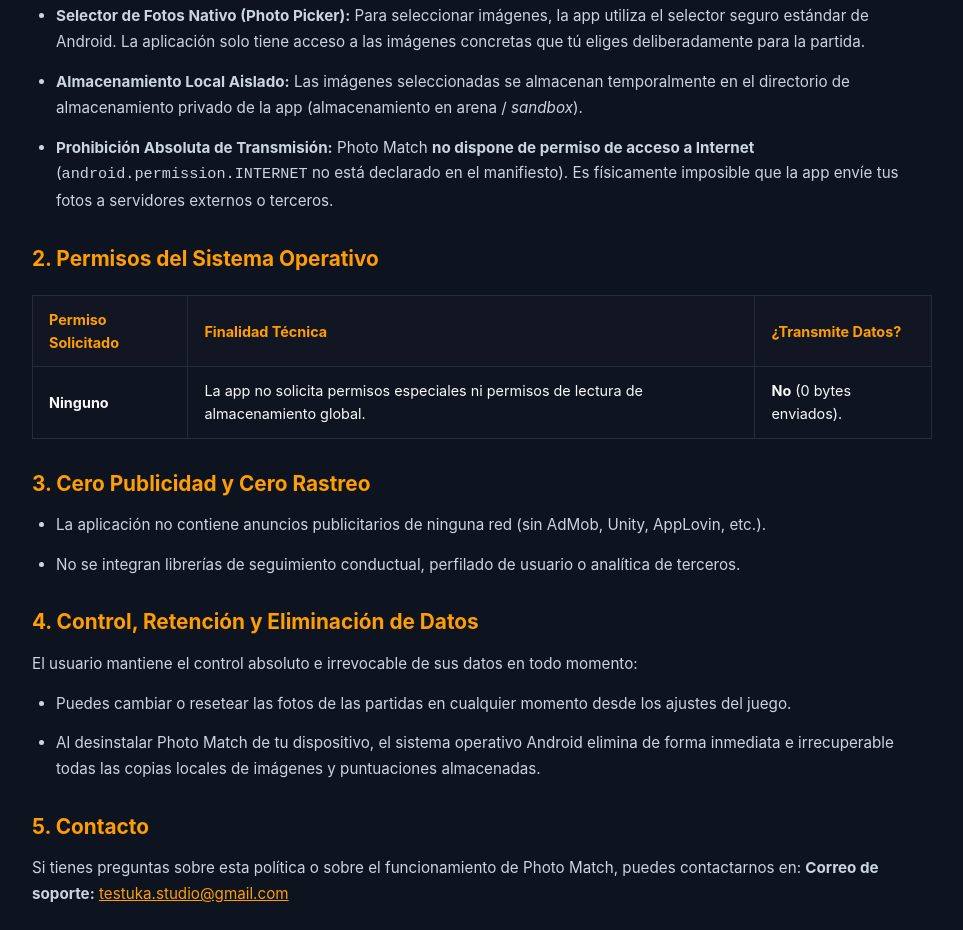
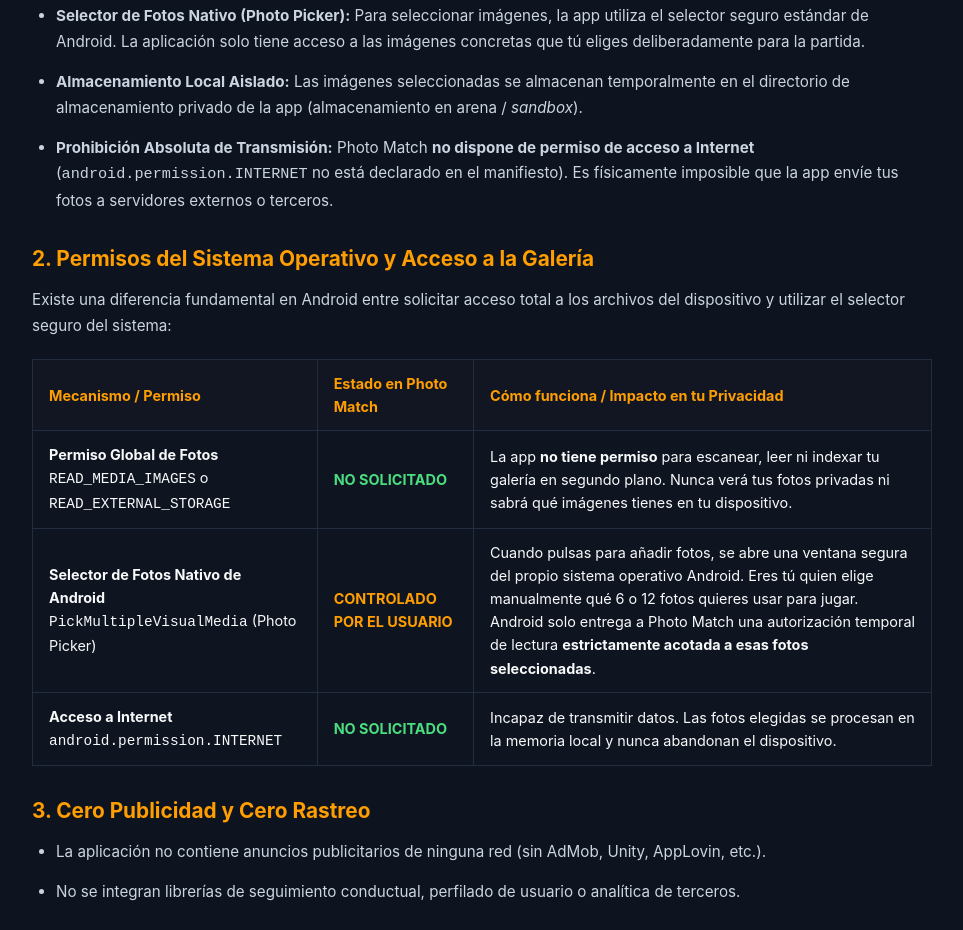
Before and after one commit to testuka-studio/testuka-studio.github.io, a plain HTML site: page privacy/photomatch/index.html in a window 1280 px wide. Shown: the part 511-1441 px from the top of the page, without its empty margins (158-1121 px from the left). Drawn offline with Linux system fonts and the light colour scheme.

Commit message:
docs: clarify Android Photo Picker vs global storage permissions in Photo Match policy

```diff
--- a/privacy/photomatch/index.html
+++ b/privacy/photomatch/index.html
@@ -52,20 +52,33 @@
                 <li><strong>Prohibición Absoluta de Transmisión:</strong> Photo Match <strong>no dispone de permiso de acceso a Internet</strong> (<code>android.permission.INTERNET</code> no está declarado en el manifiesto). Es físicamente imposible que la app envíe tus fotos a servidores externos o terceros.</li>
             </ul>
 
-            <h2>2. Permisos del Sistema Operativo</h2>
+            <h2>2. Permisos del Sistema Operativo y Acceso a la Galería</h2>
+            <p>
+                Existe una diferencia fundamental en Android entre solicitar acceso total a los archivos del dispositivo y utilizar el selector seguro del sistema:
+            </p>
             <table class="policy-table">
                 <thead>
                     <tr>
-                        <th>Permiso Solicitado</th>
-                        <th>Finalidad Técnica</th>
-                        <th>¿Transmite Datos?</th>
+                        <th>Mecanismo / Permiso</th>
+                        <th>Estado en Photo Match</th>
+                        <th>Cómo funciona / Impacto en tu Privacidad</th>
                     </tr>
                 </thead>
                 <tbody>
                     <tr>
-                        <td><strong>Ninguno</strong></td>
-                        <td>La app no solicita permisos especiales ni permisos de lectura de almacenamiento global.</td>
-                        <td><strong>No</strong> (0 bytes enviados).</td>
+                        <td><strong>Permiso Global de Fotos</strong><br><code>READ_MEDIA_IMAGES</code> o <code>READ_EXTERNAL_STORAGE</code></td>
+                        <td><strong style="color: #4ADE80;">NO SOLICITADO</strong></td>
+                        <td>La app <strong>no tiene permiso</strong> para escanear, leer ni indexar tu galería en segundo plano. Nunca verá tus fotos privadas ni sabrá qué imágenes tienes en tu dispositivo.</td>
+                    </tr>
+                    <tr>
+                        <td><strong>Selector de Fotos Nativo de Android</strong><br><code>PickMultipleVisualMedia</code> (Photo Picker)</td>
+                        <td><strong style="color: var(--gold);">CONTROLADO POR EL USUARIO</strong></td>
+                        <td>Cuando pulsas para añadir fotos, se abre una ventana segura del propio sistema operativo Android. Eres tú quien elige manualmente qué 6 o 12 fotos quieres usar para jugar. Android solo entrega a Photo Match una autorización temporal de lectura <strong>estrictamente acotada a esas fotos seleccionadas</strong>.</td>
+                    </tr>
+                    <tr>
+                        <td><strong>Acceso a Internet</strong><br><code>android.permission.INTERNET</code></td>
+                        <td><strong style="color: #4ADE80;">NO SOLICITADO</strong></td>
+                        <td>Incapaz de transmitir datos. Las fotos elegidas se procesan en la memoria local y nunca abandonan el dispositivo.</td>
                     </tr>
                 </tbody>
             </table>
```
